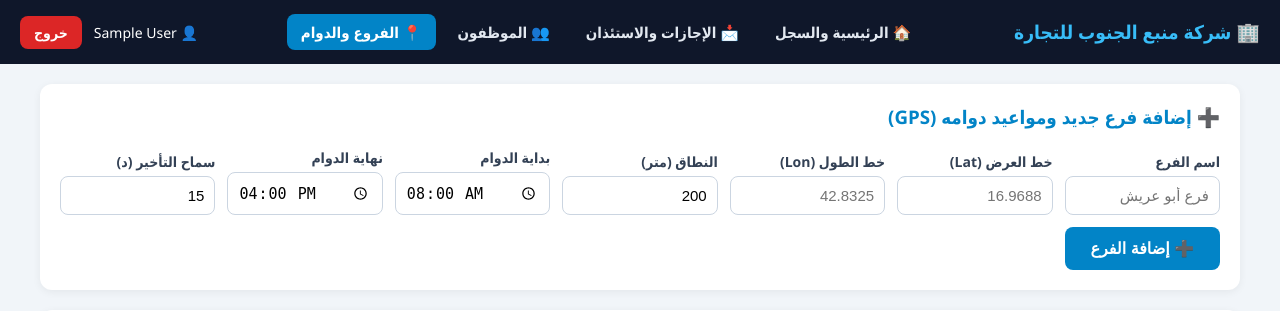
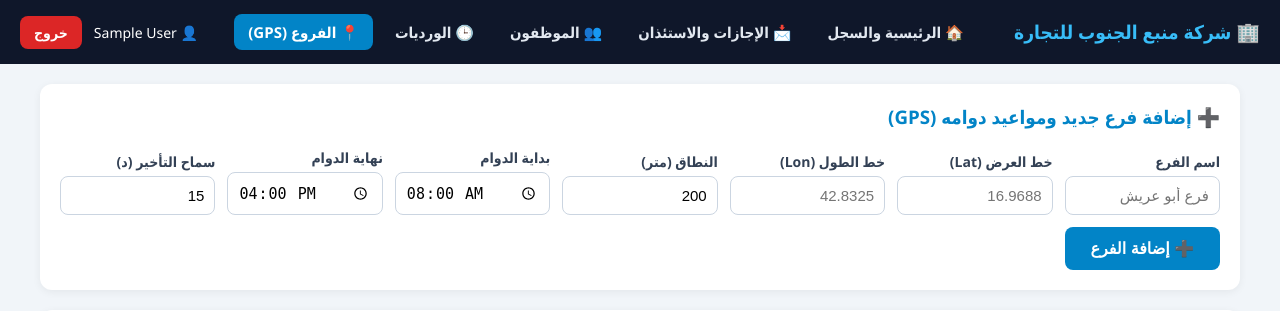
Before and after one commit to wahidhakamy-debug/attendance-system, a Flask app: page /branches in a window 1280 px wide. Shown: the top 311 px of the page. Run offline with Flask 3, Linux system fonts and the light colour scheme; the visitor is signed in with stand-in values (Sample User, id 1); data that the repository does not hold is empty; some libraries are stand-ins or nearby versions.

Commit message:
Update navigation links for admin role

```diff
--- a/templates/base.html
+++ b/templates/base.html
@@ -40,10 +40,12 @@
         <div class="nav-links">
             <a href="/dashboard" class="{% if page == 'dashboard' %}active{% endif %}">🏠 الرئيسية والسجل</a>
             <a href="/leaves" class="{% if page == 'leaves' %}active{% endif %}">📩 الإجازات والاستئذان</a>
-            {% if session['role'] == 'admin' %}
+                        {% if session['role'] == 'admin' %}
             <a href="/employees" class="{% if page == 'employees' %}active{% endif %}">👥 الموظفون</a>
-            <a href="/branches" class="{% if page == 'branches' %}active{% endif %}">📍 الفروع والدوام</a>
+            <a href="/shifts" class="{% if page == 'shifts' %}active{% endif %}">🕒 الورديات</a>
+            <a href="/branches" class="{% if page == 'branches' %}active{% endif %}">📍 الفروع (GPS)</a>
             {% endif %}
+
         </div>
         <div class="nav-user">
             <span>👤 {{ session['name'] }}</span>
```
